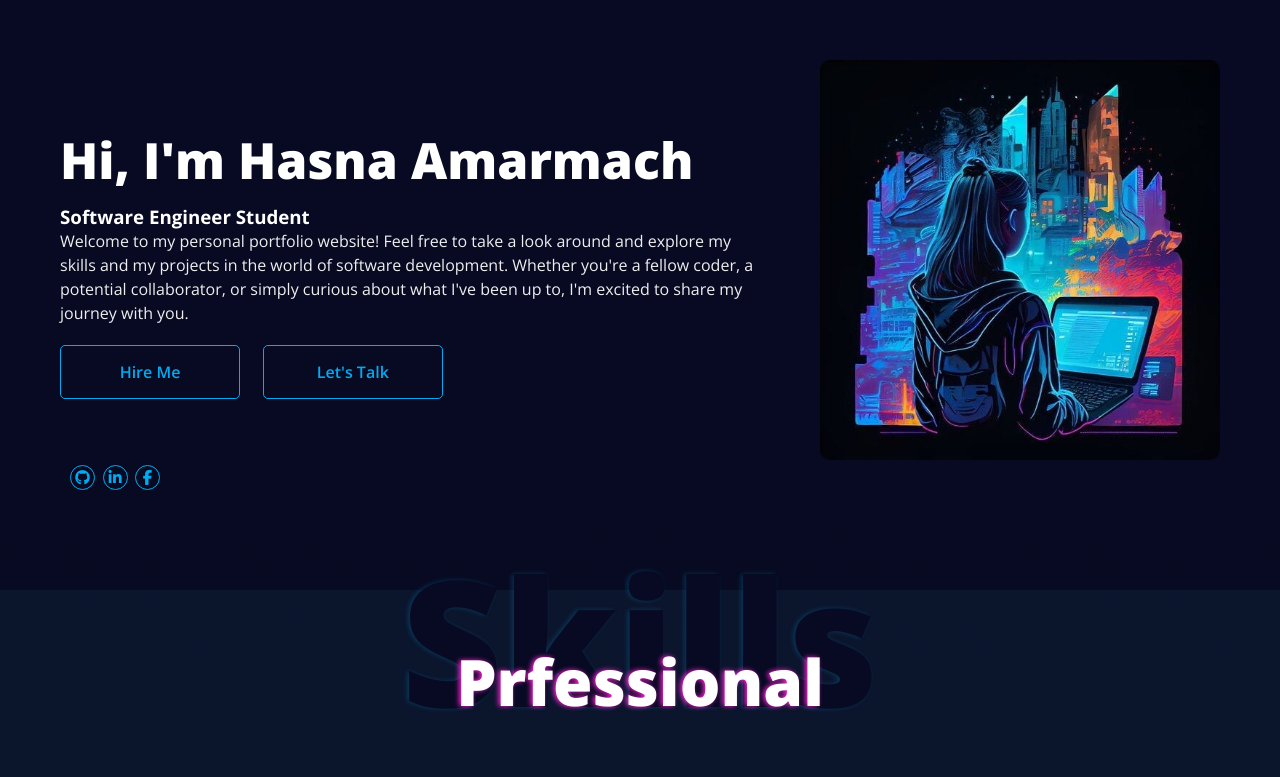
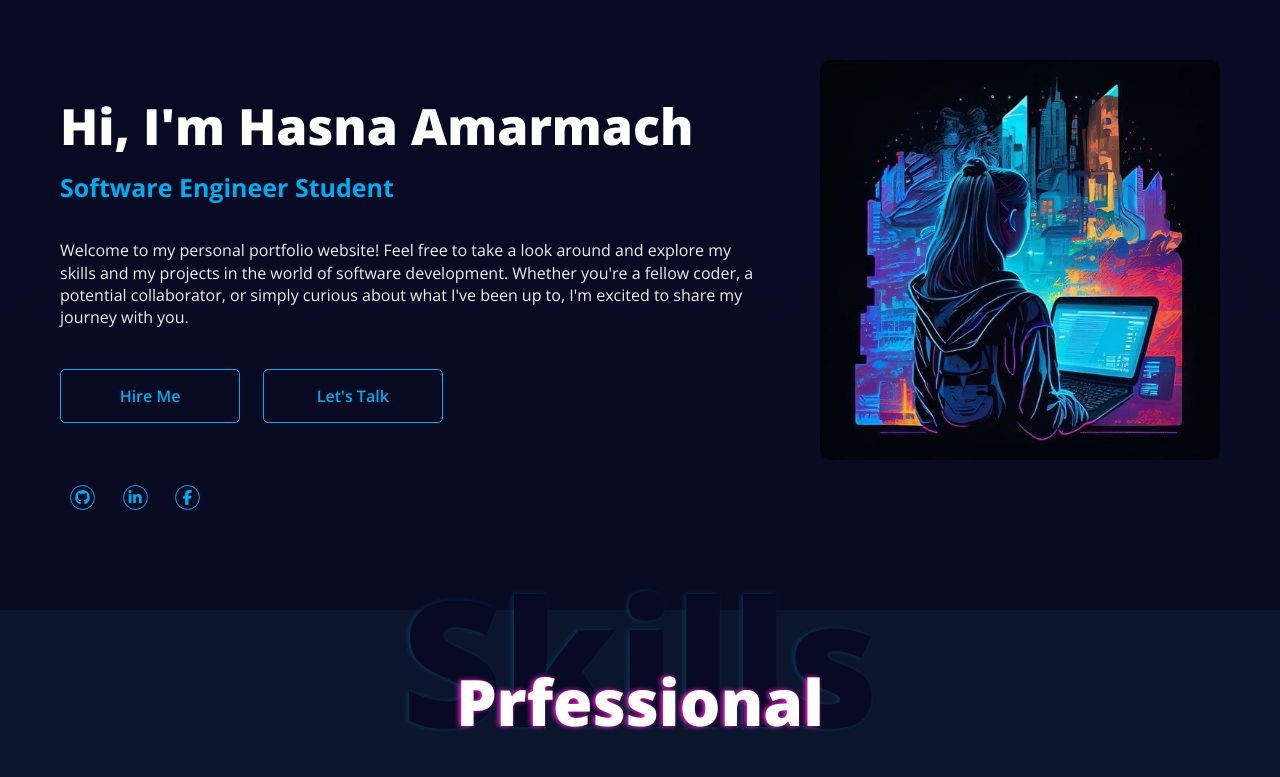
Before and after one commit to HasnaeAmr/Personal-Portfolio, a PHP site: page / in a window 1280 px wide. Shown: the part 105-882 px from the top of the page. Run offline with PHP 8.4, Linux system fonts and the light colour scheme.

Commit message:
Update style.css

```diff
--- a/Style/style.css
+++ b/Style/style.css
@@ -98,23 +98,22 @@ header .nvbar ul{
     top: 0;
     left: 0;
     z-index: 2; /* Set the pseudo-element in front of the image */
-}submi
-
-
+}
 .landing h3{
     margin-top: 0;
     color: var(--main-blue);
-    font-weight: 800;
-    font-size: 30px;
+    font-weight: 700;
+    font-size: 25px;
 }
 .landing p{
     color: #eee;
-    font-weight: 400;
-    line-height: 1.5;
+    font-weight: 300;
+    line-height: 1.4;
+    margin: 35px 0 40px;
 }
 .landing .container .s-container{
     display: flex;
-    margin-top: 20px;
+    margin: 10px 0;
     max-width: 55%;
     justify-content: space-between;
     align-items: center;
@@ -142,7 +141,8 @@ header .nvbar ul{
     justify-content: space-between;
     position: relative;
     bottom: 60px;
-    width: 90px;
+    width: 130px;
+    padding-top: 20px;
 }
 .landing .links a{
     position: relative;
```
